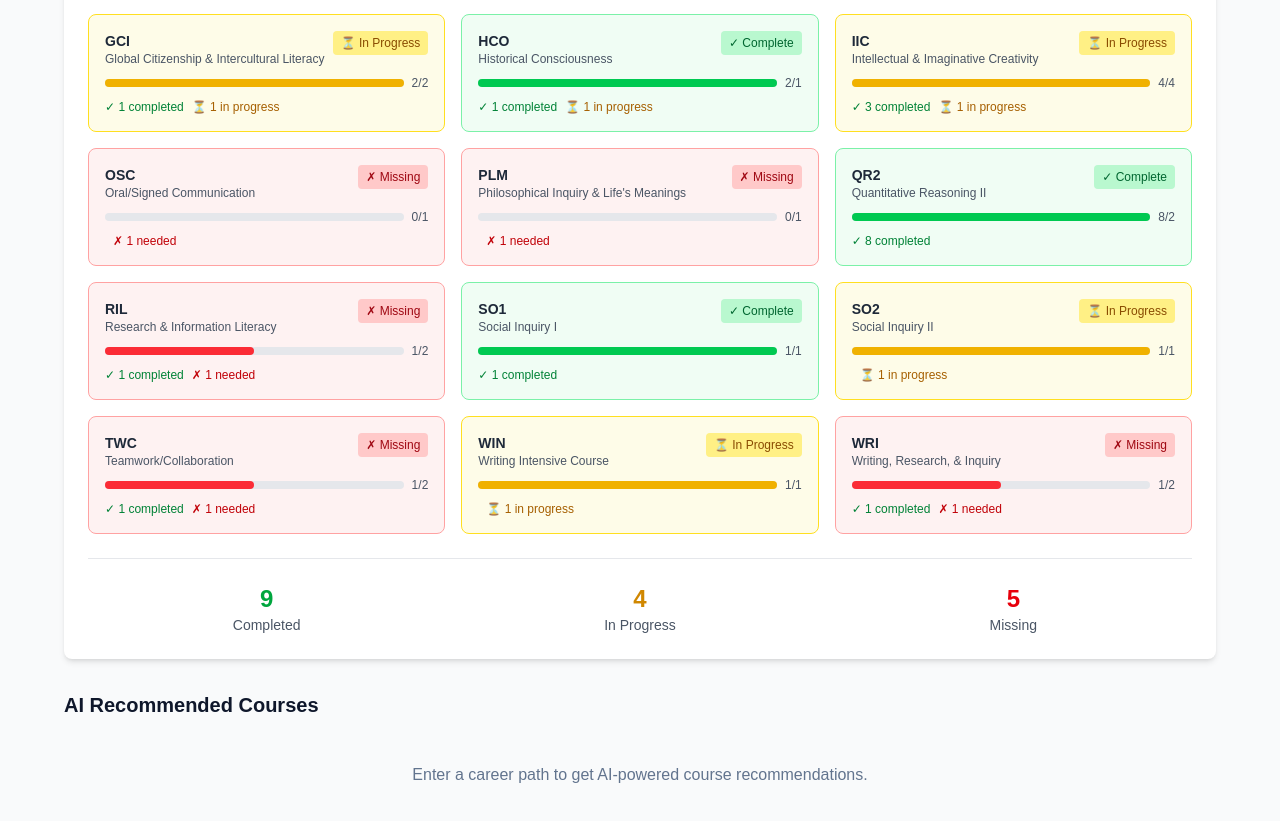
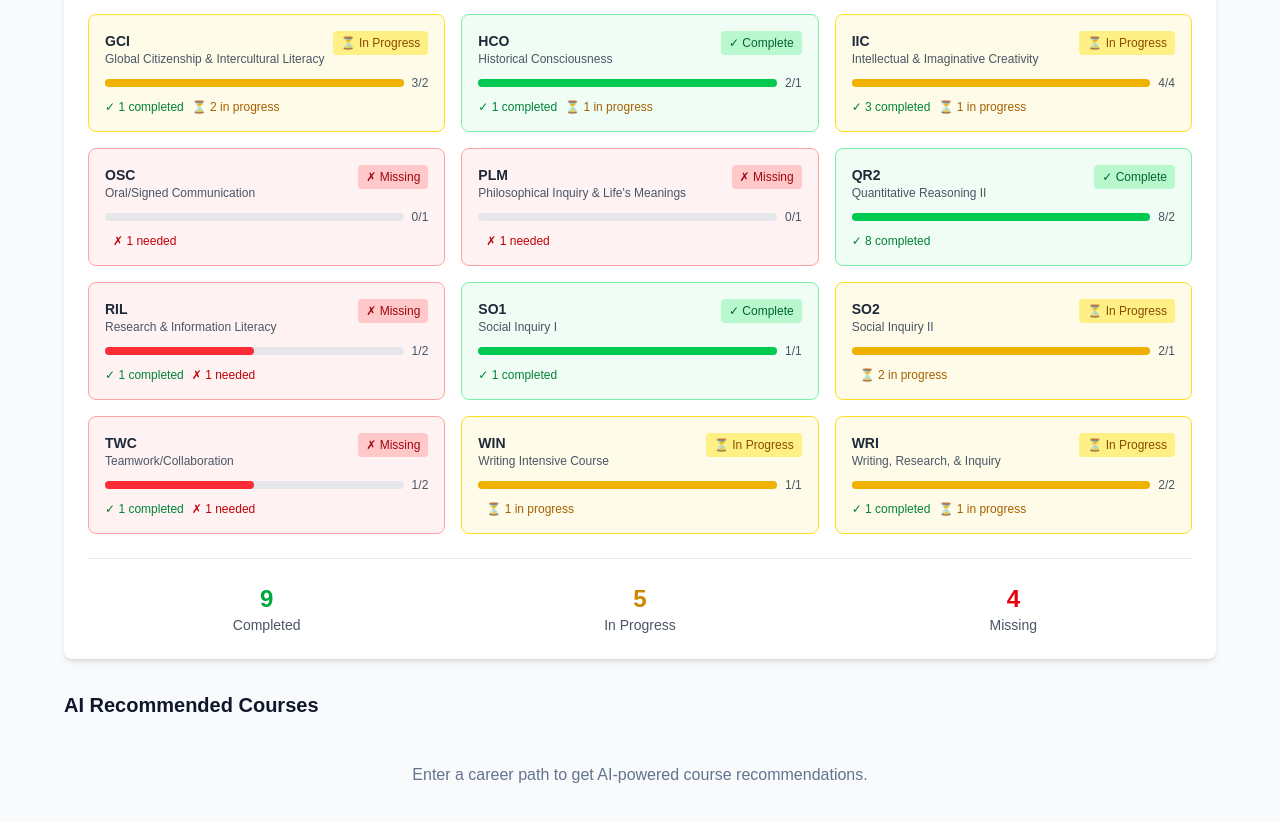
Before and after one commit to diggygeorge/advisorai, a Next.js app in the folder my-app/: page /newpage in a window 1280 px wide. Shown: the part 916-1737 px from the top of the page. Built offline with nearby package versions, Linux system fonts and the light colour scheme; a web font is replaced by a local one.

Commit message:
merging finally done

```diff
--- a/my-app/app/courses.ts
+++ b/my-app/app/courses.ts
@@ -40,30 +40,15 @@ export interface CourseHub {
   { semester: 'Fall 2025', courseCode: 'LK 212', courseName: 'LK 212', hubUnits: ['GCI','IIC'], status: 'In Progress' },
   { semester: 'Fall 2025', courseCode: 'CS 351', courseName: 'CS 351', hubUnits: [], status: 'In Progress' },
 
-    // Missing Hub Units - Recommended Courses
-    { semester: 'Recommended', courseCode: 'WR 152', courseName: 'Writing, Research, & Inquiry', hubUnits: ['DME','RIL','WRI'], status: 'Missing' },
-    { semester: 'Recommended', courseCode: 'ASL 2', courseName: 'American Sign Language II', hubUnits: ['OSC','IIC'], status: 'Missing' },
-    { semester: 'Recommended', courseCode: 'ASL 3', courseName: 'American Sign Language III', hubUnits: ['IIC'], status: 'Missing' },
-    { semester: 'Recommended', courseCode: 'ASL 4', courseName: 'American Sign Language IV', hubUnits: ['OSC','IIC'], status: 'Missing' },
-    { semester: 'Recommended', courseCode: 'PH 100', courseName: 'Introduction to Philosophy', hubUnits: ['PLM','CRI'], status: 'Missing' },
-    { semester: 'Recommended', courseCode: 'PH 150', courseName: 'Philosophical Classics', hubUnits: ['PLM','HCO'], status: 'Missing' },
-    { semester: 'Recommended', courseCode: 'CAS SO 101', courseName: 'Introduction to Sociology', hubUnits: ['SO1','SO2'], status: 'Missing' },
-    { semester: 'Recommended', courseCode: 'CAS PS 101', courseName: 'Introduction to Psychology', hubUnits: ['SO1','CRI'], status: 'Missing' },
-    { semester: 'Recommended', courseCode: 'CAS AN 102', courseName: 'Introduction to Anthropology', hubUnits: ['SO1','GCI'], status: 'Missing' },
-    { semester: 'Recommended', courseCode: 'CAS WS 101', courseName: 'Introduction to Women\'s Studies', hubUnits: ['SO2','GCI'], status: 'Missing' },
-    { semester: 'Recommended', courseCode: 'COM CM 211', courseName: 'Communication Theory', hubUnits: ['TWC','OSC'], status: 'Missing' },
-    { semester: 'Recommended', courseCode: 'COM CM 315', courseName: 'Teamwork & Leadership', hubUnits: ['TWC','ETR'], status: 'Missing' },
-    { semester: 'Recommended', courseCode: 'CAS BI 108', courseName: 'Introduction to Biology', hubUnits: ['CRI','QR2'], status: 'Missing' },
-    { semester: 'Recommended', courseCode: 'CAS CH 101', courseName: 'General Chemistry I', hubUnits: ['CRI','QR2'], status: 'Missing' },
-    { semester: 'Recommended', courseCode: 'CAS EN 200', courseName: 'Environmental Science', hubUnits: ['ETR','GCI'], status: 'Missing' },
-    { semester: 'Recommended', courseCode: 'CAS AR 100', courseName: 'Introduction to Art', hubUnits: ['AEX','CRT'], status: 'Missing' },
-    { semester: 'Recommended', courseCode: 'CAS MU 101', courseName: 'Introduction to Music', hubUnits: ['AEX','HCO'], status: 'Missing' },
-    { semester: 'Recommended', courseCode: 'CFA TH 101', courseName: 'Introduction to Theatre', hubUnits: ['AEX','CRT'], status: 'Missing' },
-    { semester: 'Recommended', courseCode: 'CAS CS 105', courseName: 'Introduction to Databases', hubUnits: ['DME','QR2'], status: 'Missing' },
-    { semester: 'Recommended', courseCode: 'CAS CS 108', courseName: 'Introduction to Web Development', hubUnits: ['DME','CRT'], status: 'Missing' },
-    { semester: 'Recommended', courseCode: 'CAS HI 200', courseName: 'World History', hubUnits: ['HCO','GCI'], status: 'Missing' },
-    { semester: 'Recommended', courseCode: 'CAS EC 101', courseName: 'Introduction to Microeconomics', hubUnits: ['SO1','QR2'], status: 'Missing' },
-    { semester: 'Recommended', courseCode: 'CAS PO 111', courseName: 'Introduction to Political Science', hubUnits: ['SO2','ETR'], status: 'Missing' },
-    { semester: 'Recommended', courseCode: 'WR 100', courseName: 'Writing Seminar', hubUnits: ['FYW','WRI'], status: 'Missing' },
-    { semester: 'Recommended', courseCode: 'CAS RN 101', courseName: 'Introduction to Religion', hubUnits: ['PLM','GCI'], status: 'Missing' },
+  // Missing Hub Units
+  { semester: 'N/A', courseCode: 'Missing', courseName: 'Philosophical Inquiry', hubUnits: ['PLM'], status: 'Missing' },
+  { semester: 'N/A', courseCode: 'Missing', courseName: 'Oral/Signed Communication', hubUnits: ['OSC'], status: 'Missing' },
+  { semester: 'N/A', courseCode: 'Missing', courseName: 'Teamwork/Collaboration', hubUnits: ['TWC'], status: 'Missing' },
+  { semester: 'N/A', courseCode: 'Missing', courseName: 'Teamwork/Collaboration', hubUnits: ['TWC'], status: 'Missing' },
+  { semester: 'N/A', courseCode: 'Missing', courseName: 'Research & Inquiry', hubUnits: ['RIL'], status: 'Missing' },
+  { semester: 'N/A', courseCode: 'Missing', courseName: 'Research & Inquiry', hubUnits: ['RIL'], status: 'Missing' },
+  { semester: 'N/A', courseCode: 'Missing', courseName: 'Writing Intensive Course', hubUnits: ['WRI'], status: 'In Progress' },
+  { semester: 'N/A', courseCode: 'Missing', courseName: 'Writing Intensive Course', hubUnits: ['WRI'], status: 'Missing' },
+  { semester: 'N/A', courseCode: 'Missing', courseName: 'Global Citizenship & Literacy', hubUnits: ['GCI'], status: 'In Progress' },
+  { semester: 'N/A', courseCode: 'Missing', courseName: 'Social Inquiry 2', hubUnits: ['SO2'], status: 'In Progress' },
 ]
```
Lines whose indentation alone changed are shown as unchanged.
